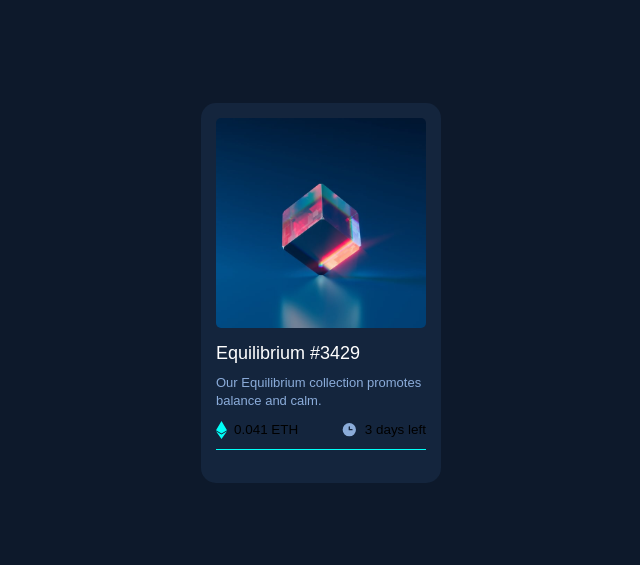
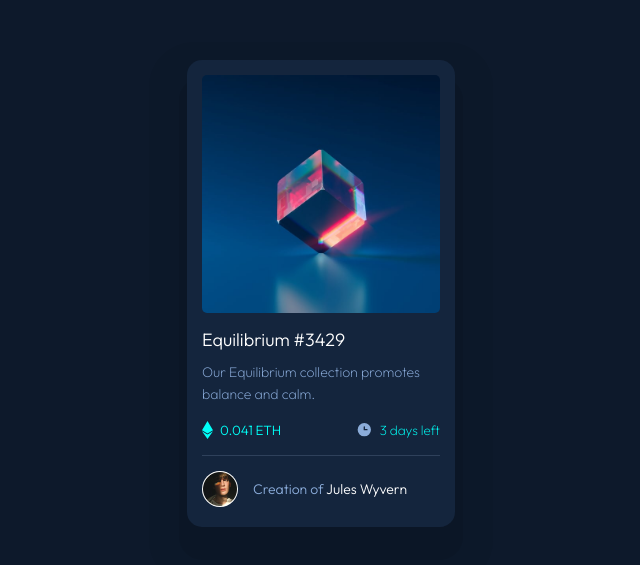
Before and after one commit to RahulMishraOfficial/virtual-training-ground, a plain HTML site: page nft_card/index.html in a window 1280 px wide. Shown: the part 107-672 px from the top of the page, without its empty margins (319-959 px from the left). Drawn offline with Linux system fonts and the light colour scheme.

Commit message:
nft card complete

```diff
--- a/nft_card/index.html
+++ b/nft_card/index.html
@@ -2,7 +2,9 @@
 <html lang="en">
 <head>
     <meta charset="UTF-8">
-    <meta name="viewport" content="width=device-width, initial-scale=1.0">
+    <meta name="viewport" content="width=device-width, initial-scale=1.0"><link rel="preconnect" href="https://fonts.googleapis.com">
+    <link rel="preconnect" href="https://fonts.gstatic.com" crossorigin>
+    <link href="https://fonts.googleapis.com/css2?family=Outfit:wght@100..900&display=swap" rel="stylesheet">
     <link rel="stylesheet" href="style.css">
     <title>NFT Card</title>
 </head>
@@ -14,7 +16,7 @@
         <div class="cardStatus">
             <div class="status ethStatus">
                 <img src="./images/icon-ethereum.svg" alt="">
-                <span>
+                <span id="eth">
                     0.041 ETH
                 </span>
             </div>
@@ -25,6 +27,13 @@
                 </span>
             </div>
         </div>
+        <hr>
+        <div class="creator">
+            <div class="img">
+                <img src="./images/image-avatar.png" alt="">
+            </div>
+            <div><p>Creation of <span>Jules Wyvern</span></p></div>
+        </div>
     </div>
 </body>
 </html>
--- a/nft_card/style.css
+++ b/nft_card/style.css
@@ -2,22 +2,25 @@
     margin: 0;
     padding: 0;
     box-sizing: border-box;
+    font-family: "Outfit", sans-serif;
 }
 body{
     background-color: hsl(217, 54%, 11%);
     font-size: 18px;
     font-family: poppins,sans-serif;
+    display: flex;
+    align-items: center;
+    justify-content: center;
+    height: 100vh;
 }
 
 .card{
-    max-width: 240px;
-    height: 380px;
+    max-width: 268px;
+    min-height: 380px;
     background-color: hsl(216, 50%, 16%);
-    position: absolute;
-    inset: 0;
-    margin: auto;
     border-radius: 15px;
     padding: 15px;
+    box-shadow: 0 25px 0 8px rgba(0, 0, 0, 0.07),0 20px 0 38px rgba(0, 0, 0, 0.05);
 }
 .mainImage{
     width: 100%;
@@ -26,27 +29,66 @@ body{
 .heading{
     color: white;
     margin: 10px 0;
+    font-weight: 300;
 }
 .paragraph{
-    font-size: 13px;
+    font-size: 14px;
+    font-weight: 200;
     color: hsl(215, 51%, 70%);
-    line-height: 18px;
+    line-height: 22px;
 }
 .cardStatus{
     width: 100%;
     height: 40px;
-    border: 1px solid #00fff7;
     border-top: none;
     border-right: none;
     border-left: none;
     display: flex;
     justify-content: space-between;
+    margin: 5px 0;
 }
 .status{
     font-size: 0.84rem;
     display: flex;
     align-items: center;
+    color: hsl(178, 100%, 50%);
+    font-weight: 200;
+}
+#eth{
+    font-weight: 300;
 }
 .status img{
     padding-right: 7px;
 }
+hr{
+    border: 1px solid hsl(215, 32%, 27%);
+    border-bottom: none;
+}
+.creator{
+    display: flex;
+    align-items: center;
+    width: 100%;
+    height: 36px;
+    margin: 15px 0 5px;
+}
+.creator .img{
+    /* margin: 20px 0 5px; */
+    width: 36px;
+    height: 36px;
+    background-color: white;
+    border-radius: 50%;
+    padding: 1px;
+}
+.img img{
+    width: 100%;
+    height: 100%;
+}
+.creator p{
+    font-size: 14px;
+    font-weight: 300;
+    margin: 0 15px;
+    color: hsl(215, 51%, 70%);
+}
+.creator p span{
+    color: white;
+}
```
